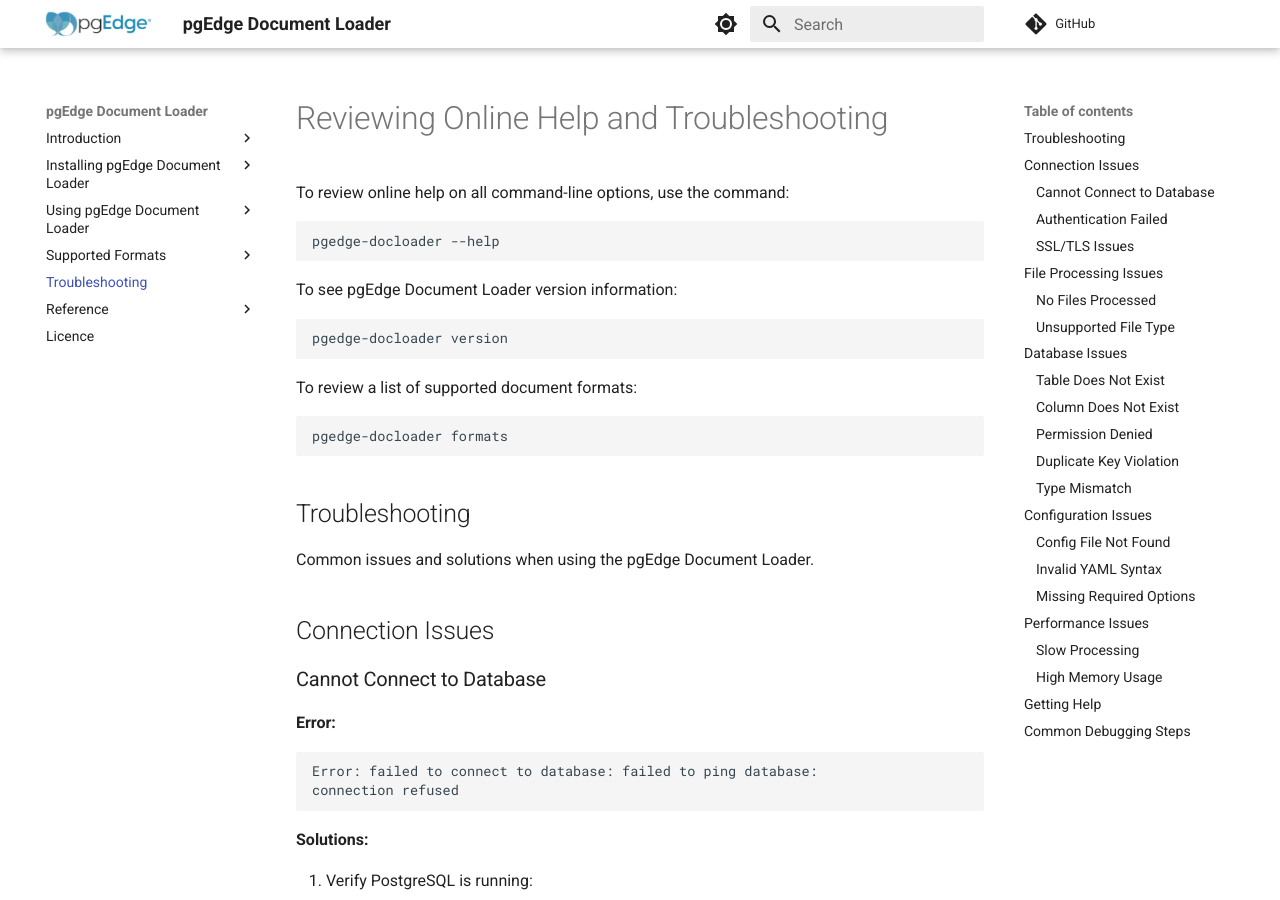
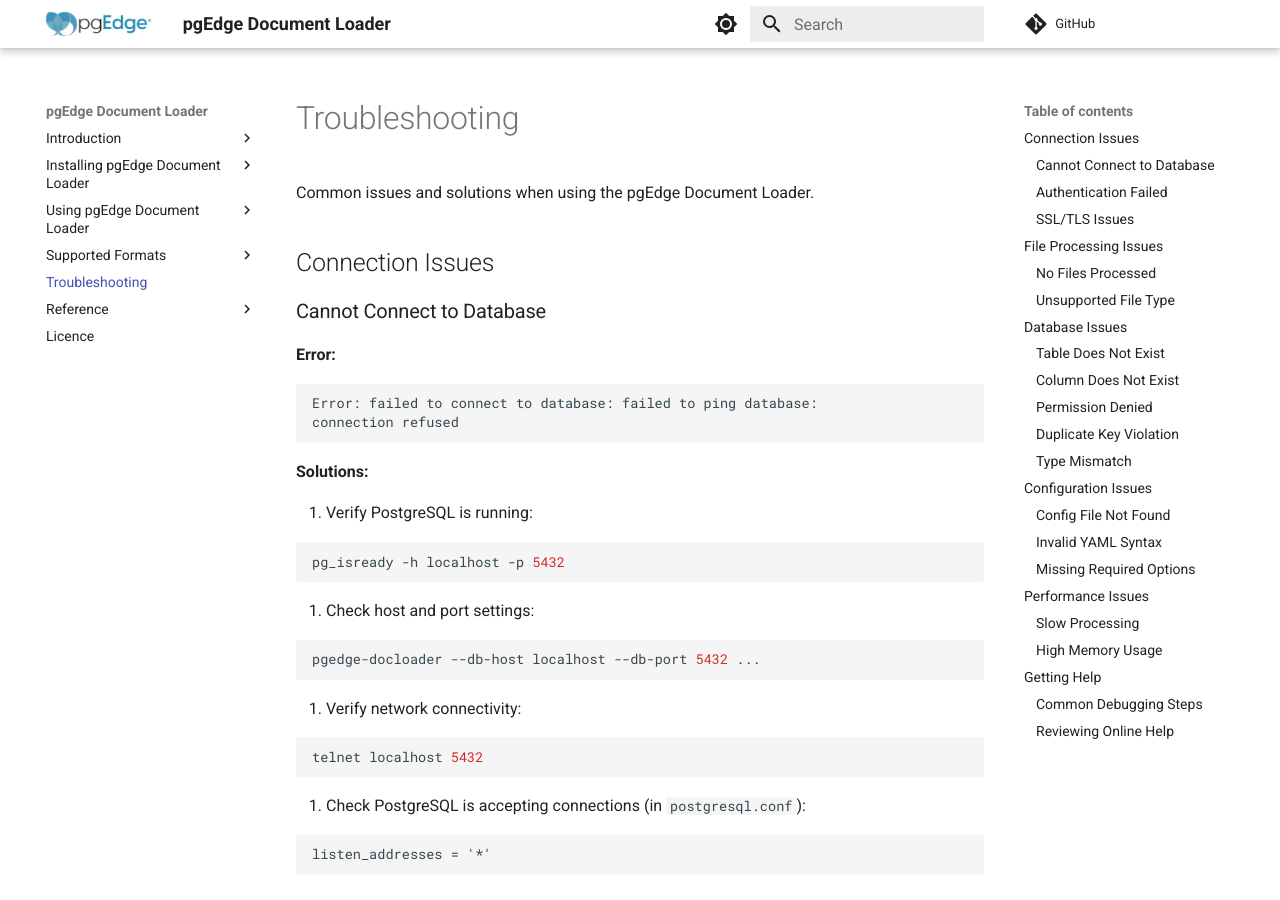
Before and after one commit to pgEdge/pgedge-docloader, an MkDocs documentation site: the page built from docs/troubleshooting.md, in a window 1280 px wide and 900 px high. Built offline with MkDocs 1.6.1 and Material for MkDocs 9.7.7, drawn with Linux system fonts in a browser that asks for light colours; comment, search, counter and statistics services are not loaded; some of the changed text lies outside the part shown.

Commit message:
Revise troubleshooting.md for better organization
Updated the troubleshooting document to improve structure and clarity, including a new section for reviewing online help.

````diff
--- a/docs/troubleshooting.md
+++ b/docs/troubleshooting.md
@@ -1,25 +1,4 @@
-# Reviewing Online Help and Troubleshooting
-
-To review online help on all command-line options, use the command:
-
-```bash
-pgedge-docloader --help
-```
-
-To see pgEdge Document Loader version information:
-
-```bash
-pgedge-docloader version
-```
-
-To review a list of supported document formats:
-
-```bash
-pgedge-docloader formats
-```
-
-
-## Troubleshooting
+# Troubleshooting
 
 Common issues and solutions when using the pgEdge Document Loader.
 
@@ -401,7 +380,7 @@ If you encounter issues not covered here:
 
 5. Report issues at: https://github.com/pgedge/pgedge-docloader/issues
 
-## Common Debugging Steps
+### Common Debugging Steps
 
 1. **Test database connection:**
 
@@ -440,3 +419,23 @@ If you encounter issues not covered here:
    INSERT INTO documents (content, filename)
    VALUES ('test', 'test.md');
    ```
+
+### Reviewing Online Help
+
+To review online help on all command-line options, use the command:
+
+```bash
+pgedge-docloader --help
+```
+
+To retrieve pgEdge Document Loader version information:
+
+```bash
+pgedge-docloader version
+```
+
+To review a list of supported document formats:
+
+```bash
+pgedge-docloader formats
+```
````
